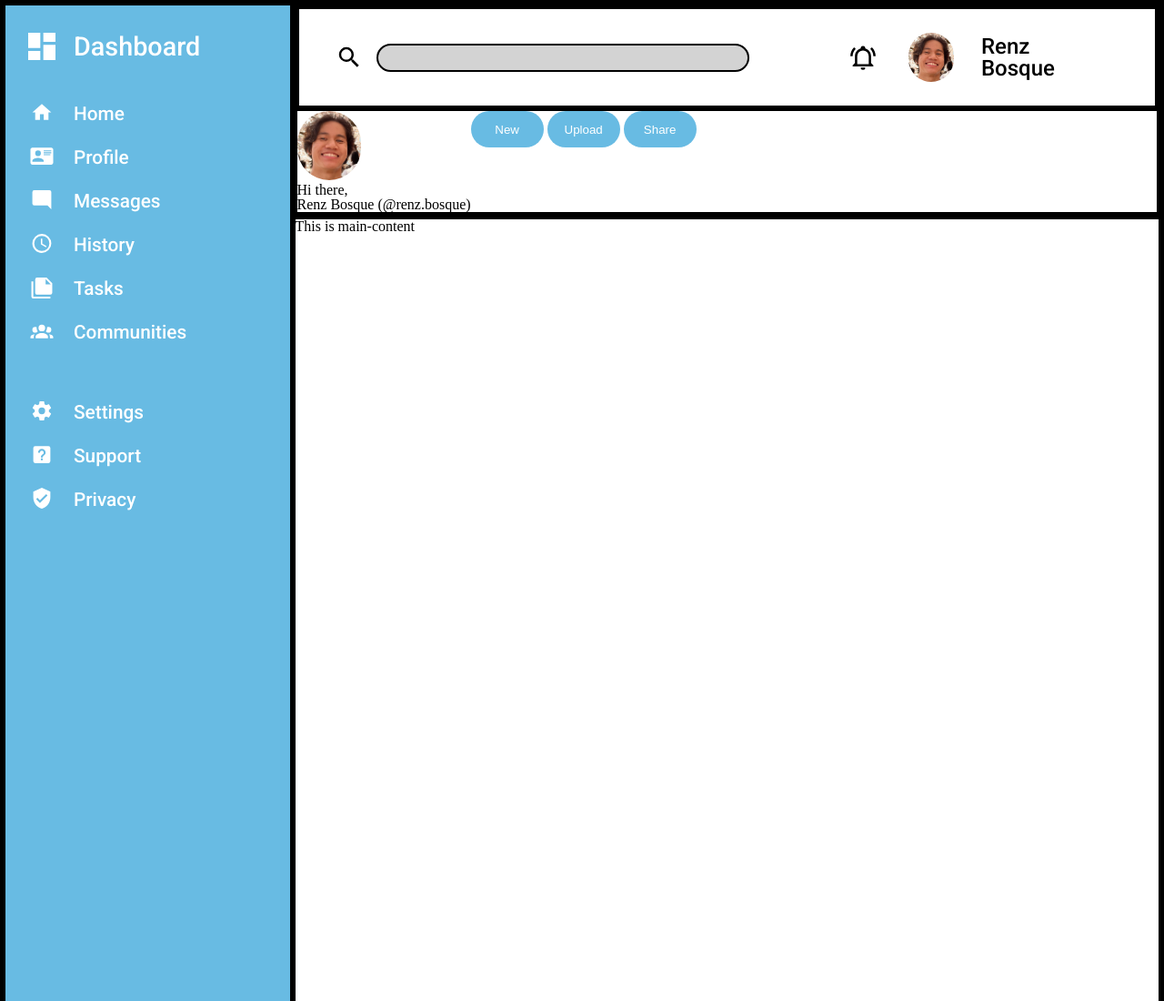
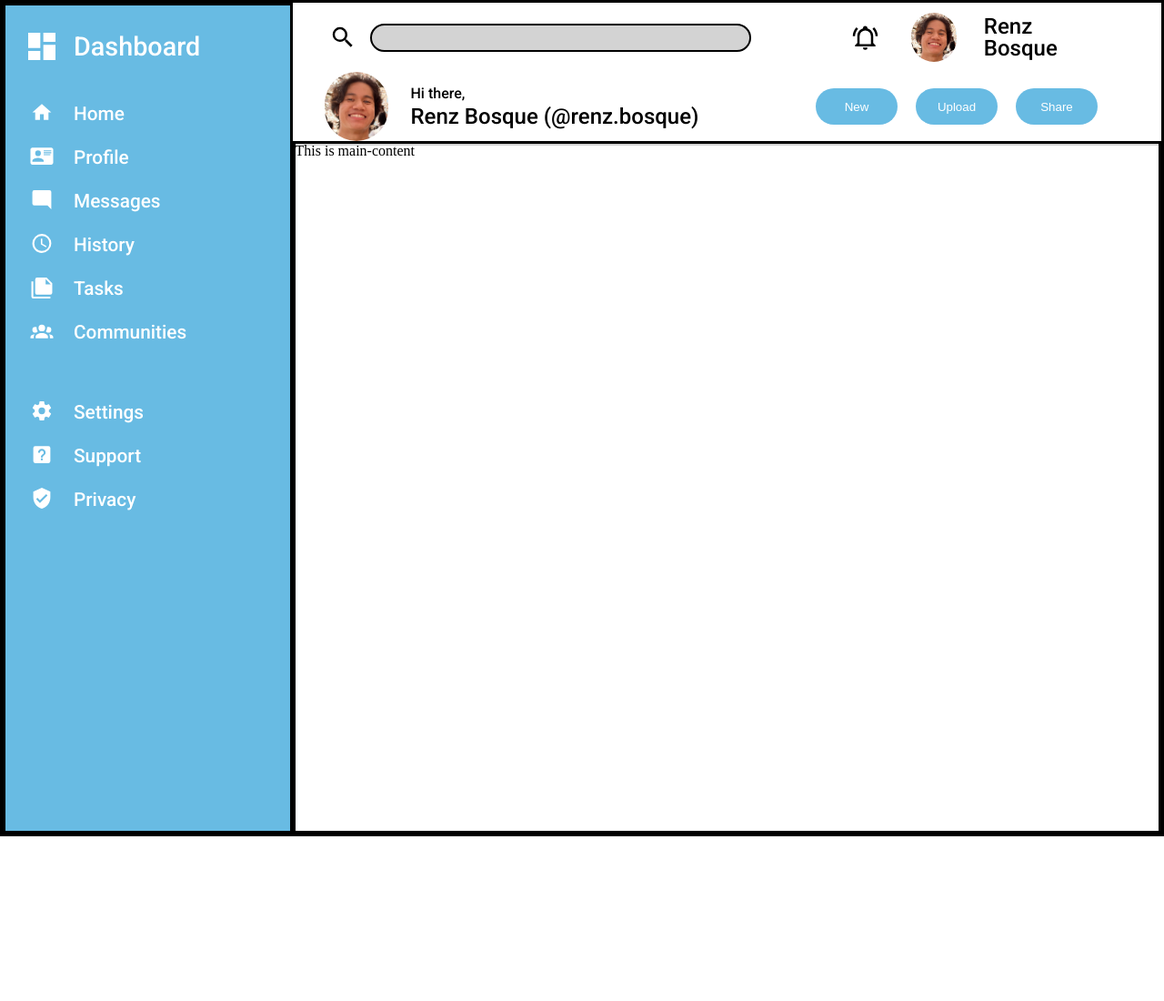
Before and after one commit to not-ra1n/admin-dashboard, a plain HTML site: page index.html in a window 1280 px wide. Shown: the top 1100 px of the page at 91% size. After the commit the page ends 919 px from the top, so only its background shows below. Drawn offline with Linux system fonts and the light colour scheme.

Commit message:
Finish header portion

```diff
--- a/index.html
+++ b/index.html
@@ -22,19 +22,13 @@
                         <img src="images/IMG_4143.jpg" alt="Profile Pic" class="profile-pic">
                         <span class="profile-name">Renz Bosque</span>
                 </div>
-                <!-- <img src="images/bell-ring-outline.svg" alt="bell-ring-outline" class="header-icon">
-                <img src="images/IMG_4143.jpg" alt="Profile Pic" class="profile-pic">
-                <div class="profile-name">Renz Bosque</div> -->
             </div>
-            <!-- <div class="header1-section2">
-                <img src="images/bell-ring-outline.svg" alt="bell-ring-outline" class="header-icon">
-                <img src="images/IMG_4143.jpg" alt="Profile Pic" class="profile-pic">
-                <div class="profile-name">Renz Bosque</div>
-            </div> -->
         </div>
+
         <div class="header2">
             <div class="header2-section1">
                 <img src="images/IMG_4143.jpg" alt="Profile Pic" class="profile-pic-big">
+                <div class="header-greeting">
                     <div class="header-greeting-small">
                         Hi there,
                     </div>
@@ -48,6 +42,8 @@
                     <button class="header-button">Share</button>
                 </div>
             </div>
+        </div>
+
     </div>
 
     <div class="sidebar">
--- a/styles.css
+++ b/styles.css
@@ -131,10 +131,9 @@ table {
     grid-column: 2 / 3;
     grid-row: 1 / 2;
     display: grid;
-    /* display: flex; */
     grid-template-rows: 1fr 1fr;
-    /* grid-template-columns: 1fr 1fr; */
-    border: black 3px solid;
+    box-shadow: 0px 5px lightgrey;
+    border: 0px solid;
 }
 
 .header1 {
@@ -142,7 +141,6 @@ table {
     align-items: center;
     justify-content: end; */
     grid-row: 1 / 2;
-    border: black solid 2px;
     display: grid;
 }
 
@@ -151,7 +149,6 @@ table {
     grid-template-columns: 0fr 1.5fr 1fr;
     align-items: center;
     justify-content: space-around;
-    border: black solid 2px;
     column-gap: 5px;
 }
 
@@ -163,23 +160,49 @@ table {
 
 .header2 {
     grid-row: 2 / 3;
-    border: black solid 2px;
-    display: flex;
+    display: grid;
+}
+
+.header2-section1 {
+  display: grid;
+  grid-template-columns: 0fr 1fr 1fr;
+  align-items: center;
+  justify-content: space-around;
+}
+
+.header2-section2 {
+  display: flex;
+  justify-self: end;
+  margin-right: 50px;
 }
 
 .header-button {
     background-color: #68BBE3;
     border: solid 0px;
     border-radius: 25px;
-    width: 80px;
+    width: 90px;
     height: 40px;
     color: white;
+    margin-right: 20px;
 }
 
 .header-icon {
     width: 50px;
     height: 30px;
 }
+
+.header-greeting-small {
+  font-family: "Roboto", sans-serif;
+  font-weight: 500;
+  margin-bottom: 5px;
+}
+
+.header-greeting-name {
+  font-family: "Roboto", sans-serif;
+  font-weight: 500;
+  font-size: 1.5rem;
+}
+
 
 .searchBar {
     margin-right: 100px;
@@ -212,6 +235,8 @@ table {
     width: 70px;
     border: solid 0px;
     border-radius: 35px;
+    margin-left: 35px;
+    margin-right: 25px;
 }
 
 .sidebar {
```
Lines whose indentation alone changed are shown as unchanged.
